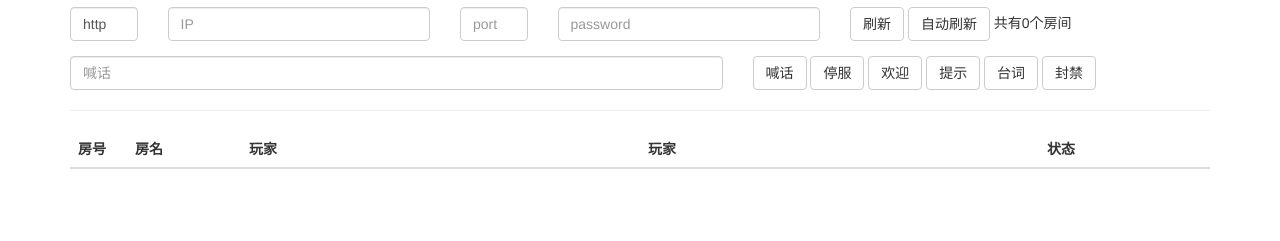
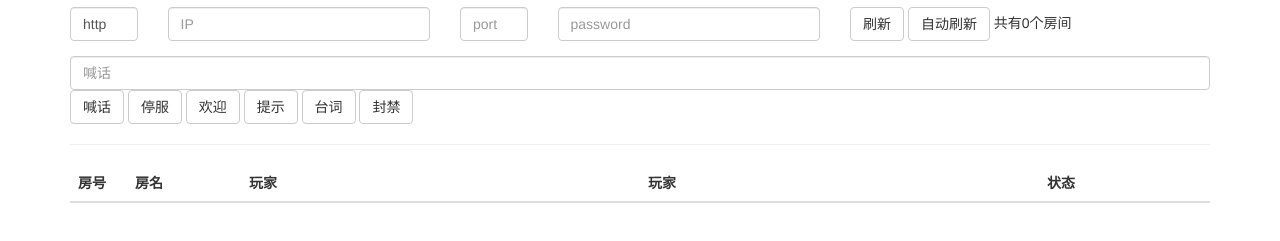
Before and after one commit to mycard/srvpro, a plain HTML site: page dashboard.html in a window 1280 px wide. Shown: the part 63-304 px from the top of the page. Drawn offline with nearby package versions, Linux system fonts and the light colour scheme.

Commit message:
add another row for buttons

```diff
--- a/dashboard.html
+++ b/dashboard.html
@@ -31,10 +31,12 @@
         </div>
     </div>
     <div class="row">
-        <div class="col-lg-7">
+        <div class="col-lg-12">
             <input type="text" class="form-control" id="shout" value="" placeholder="喊话">
         </div>
-        <div class="col-lg-5">
+    </div>
+    <div class="row">
+        <div class="col-lg-12">
             <button class="btn btn-default" id="shout_button" data-toggle="tooltip" title="向全服所有房间喊话">喊话</button>
             <button class="btn btn-default" id="stop_button" data-toggle="tooltip" title="停止新建房间，不影响现有的房间">停服</button>
             <button class="btn btn-default" id="welcome_button" data-toggle="tooltip" title="更改欢迎信息">欢迎</button>
```
